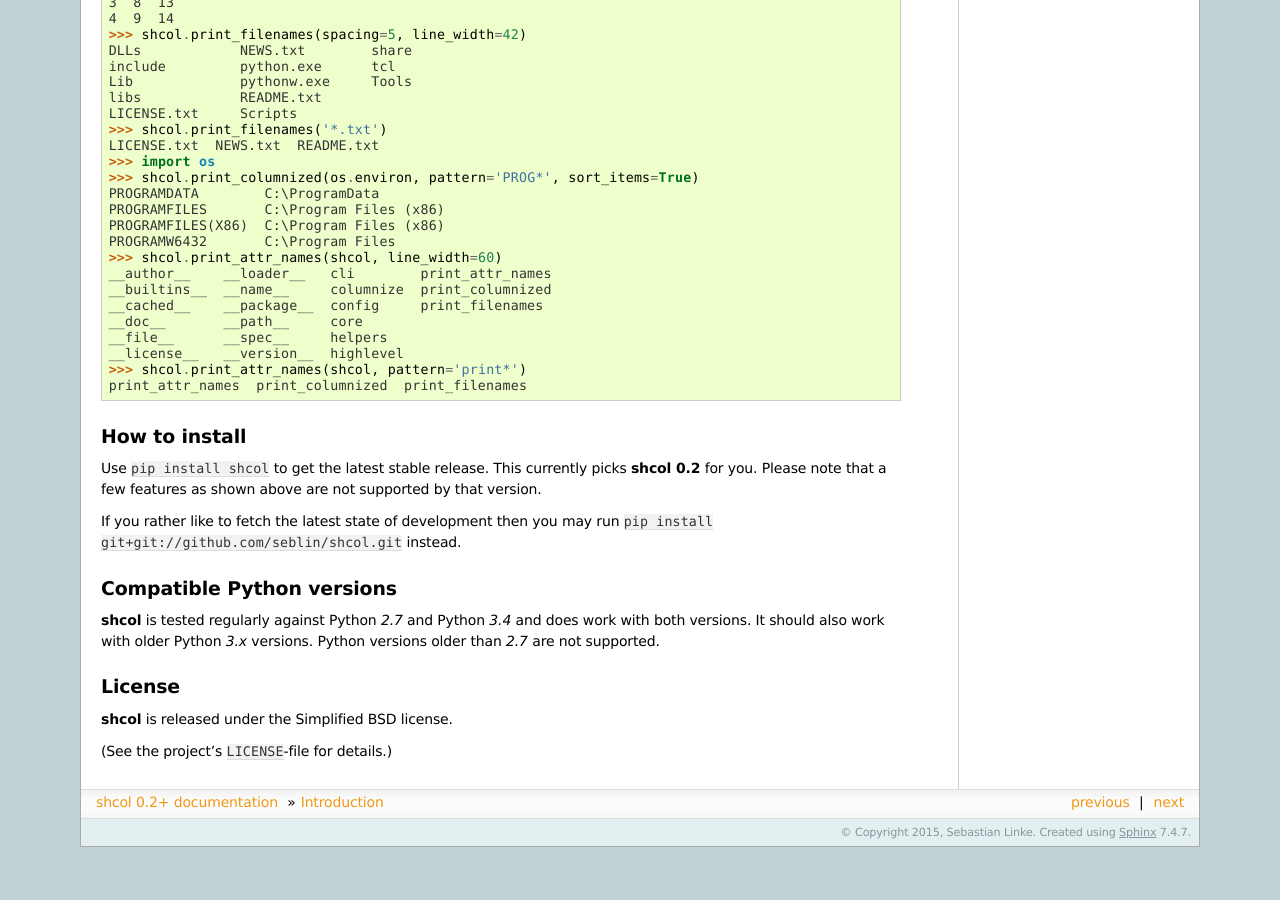
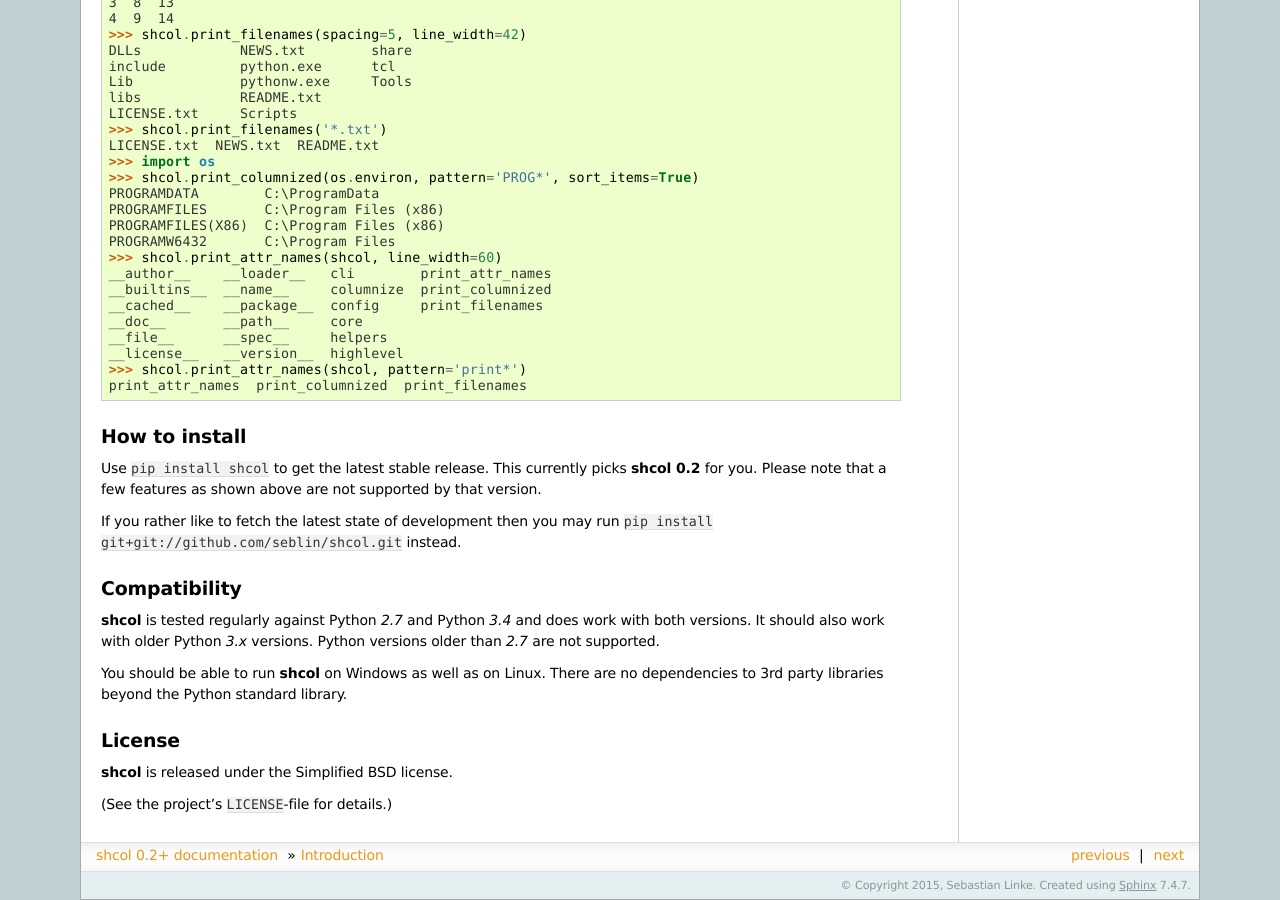
Before and after one commit to seblin/shcol, a Sphinx documentation site: the page built from doc/introduction.rst, in a window 1280 px wide and 900 px high, scrolled down 704 px. Built offline with Sphinx 7.4.7, drawn with Linux system fonts in a browser that asks for light colours; before the commit the page ends 1551 px from its top, so only the background shows below that; some of the changed text lies outside the part shown.

Commit message:
Extend section about compatibility

```diff
--- a/doc/introduction.rst
+++ b/doc/introduction.rst
@@ -81,12 +81,15 @@
 ``pip install git+git://github.com/seblin/shcol.git`` instead.
 
 
-Compatible Python versions
---------------------------
+Compatibility
+-------------
 
 :program:`shcol` is tested regularly against Python *2.7* and Python *3.4* and
 does work with both versions. It should also work with older Python *3.x*
 versions. Python versions older than *2.7* are not supported.
+
+You should be able to run :program:`shcol` on Windows as well as on Linux. There
+are no dependencies to 3rd party libraries beyond the Python standard library.
 
 
 License
```
